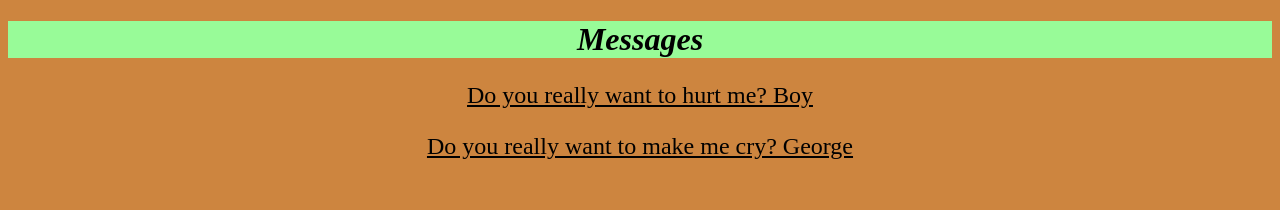
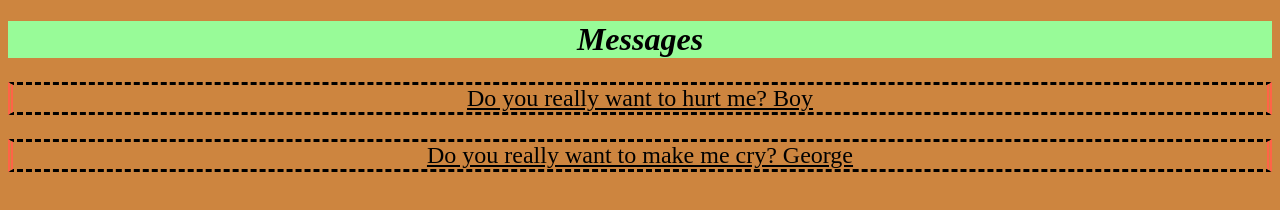
Before and after one commit to pskouf01/comp20-pskoufalos, a plain HTML site: page messages/index.html in a window 1280 px wide. Drawn offline with Linux system fonts and the light colour scheme.

Commit message:
added stylesheet

```diff
--- a/messages/style.css
+++ b/messages/style.css
@@ -10,6 +10,7 @@ h1 {
 	font-size: 200 %;
 	font: fantasy;
 	text-align: center;
+	font-weight: bold;
 }
 
 p{
@@ -17,4 +18,7 @@ p{
 	font-size: 150%;
 	font: italic bold;
 	text-decoration: underline;
+	border-style: dashed;
+    border-right: thick double #FF6347;
+    border-left: thick double #FF6347;
 }
```
